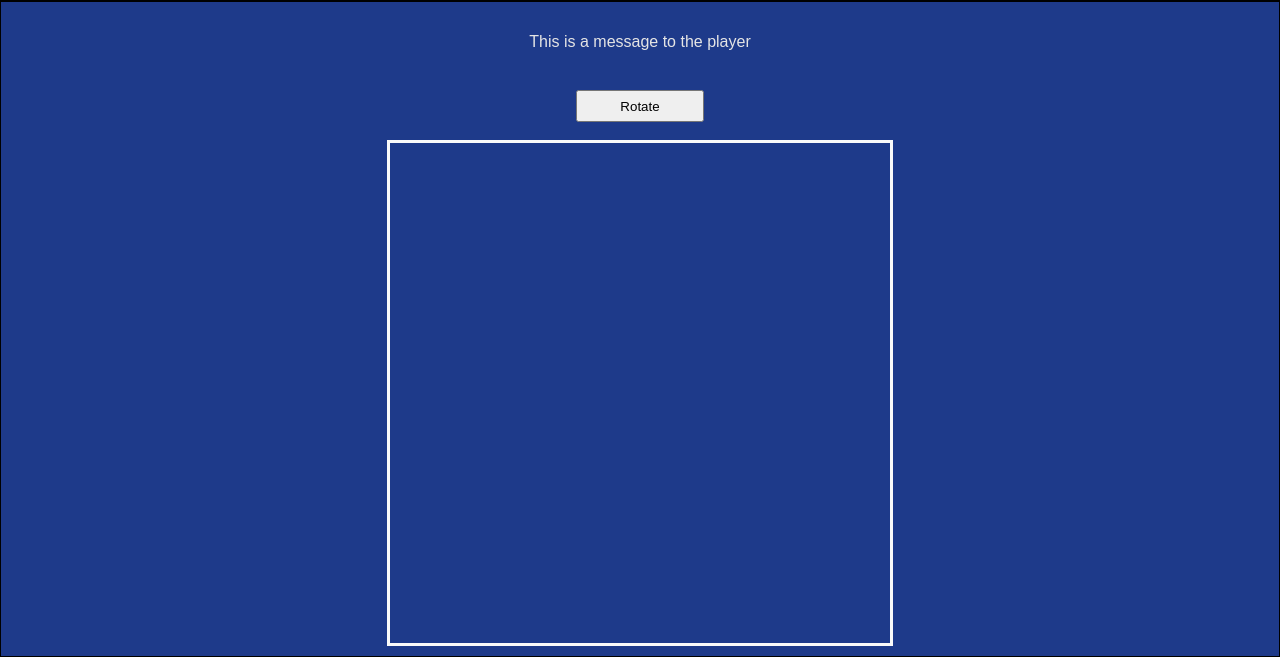
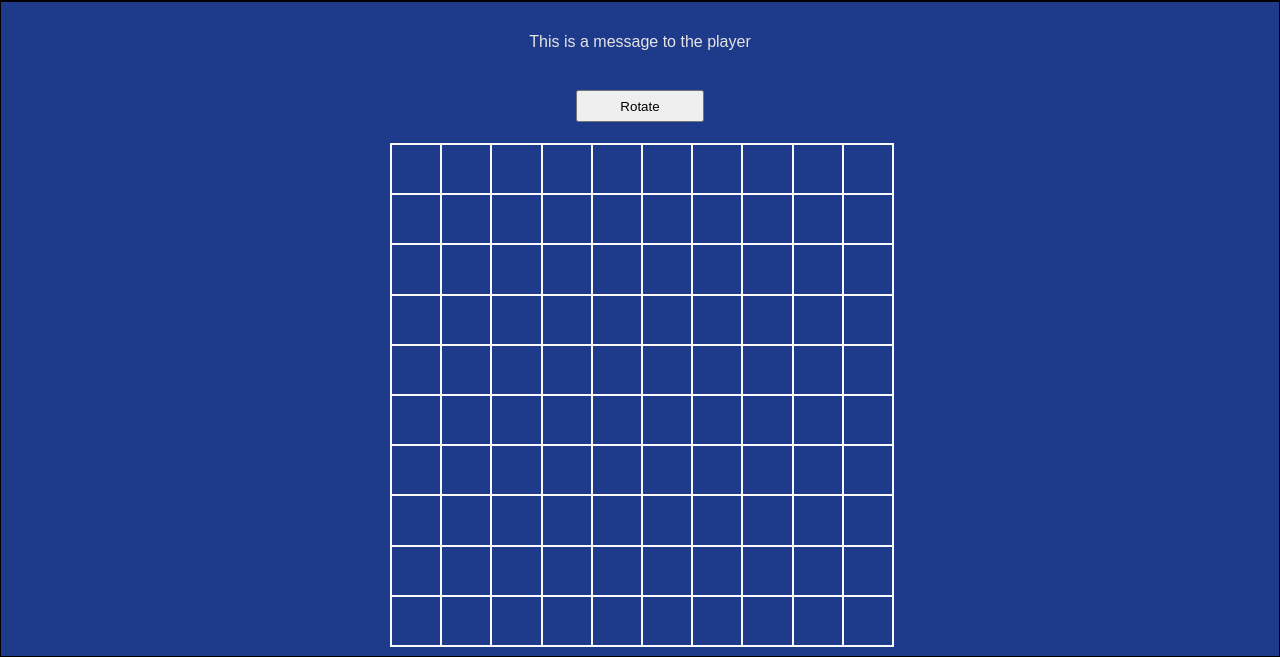
Before and after one commit to jasondewese/odin-battleship, a website built with webpack: page dist/index.html in a window 1280 px wide. Shown: the part 95-752 px from the top of the page. Built offline with nearby package versions, Linux system fonts and the light colour scheme.

Commit message:
Add createGameboardDom.js

```diff
--- /dev/null
+++ b/src/createGameboardDOM.js
@@ -0,0 +1,22 @@
+const createGameboardDOM = (() => {
+
+    const createPlayerBoard = () => {
+        const boardWrapper = document.querySelector('.player-board');
+        //default desktop height/width in px
+
+
+        for (let i = 0; i < 10; i++) {
+            for (let j = 0; j < 10; j++) {
+                const boardCell = document.createElement('div');
+                boardCell.classList.add('board-cell');
+
+                boardWrapper.appendChild(boardCell);
+            }
+        }
+
+    }
+
+    return {createPlayerBoard};
+})();
+
+export {createGameboardDOM};
--- a/src/index.js
+++ b/src/index.js
@@ -1,2 +1,5 @@
 import './reset.css';
 import './style.css';
+import { createGameboardDOM } from './createGameboardDOM';
+
+createGameboardDOM.createPlayerBoard();
--- a/src/style.css
+++ b/src/style.css
@@ -53,10 +53,27 @@ main {
 
 
 .board-wrapper {
-    border: 3px solid #fafafa;
+
     width: 500px;
     height: 500px;
+
+    display: grid;
+    gap: 2px;
+    grid-template-rows: repeat(10, 1fr);
+    grid-template-columns: repeat(10, 1fr);
 }
+
+.board-cell {
+    height: 100%;
+    width: 100%;
+    border: 2px solid #fafafa;
+}
+
+.board-cell:hover {
+    cursor: pointer;
+    background-color: #2e4a9a;
+}
+
 /*End Main game area style*/
 
 /*Footer style*/
```
Also changed, not shown: dist/bundle.js, dist/index.html.
